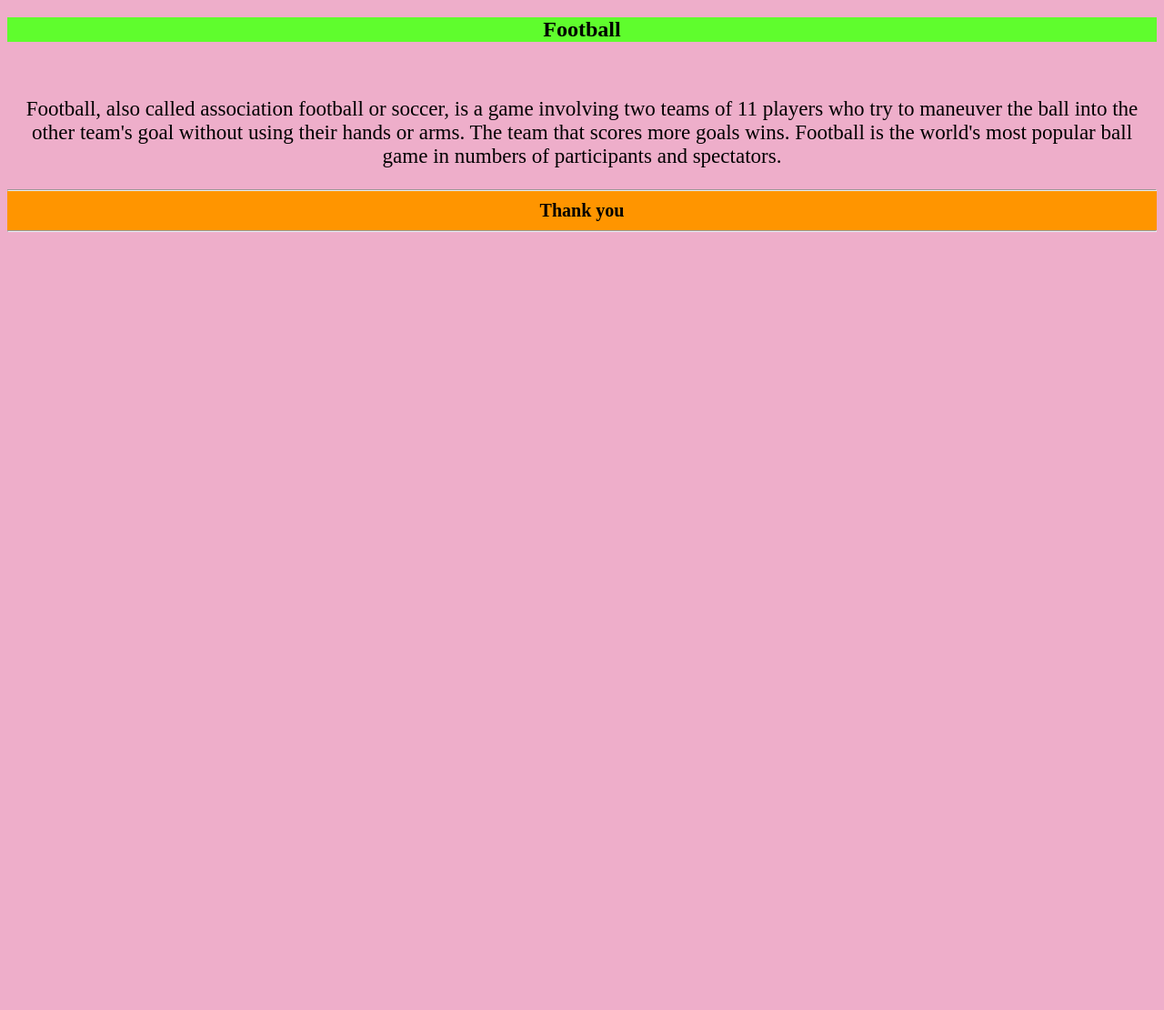
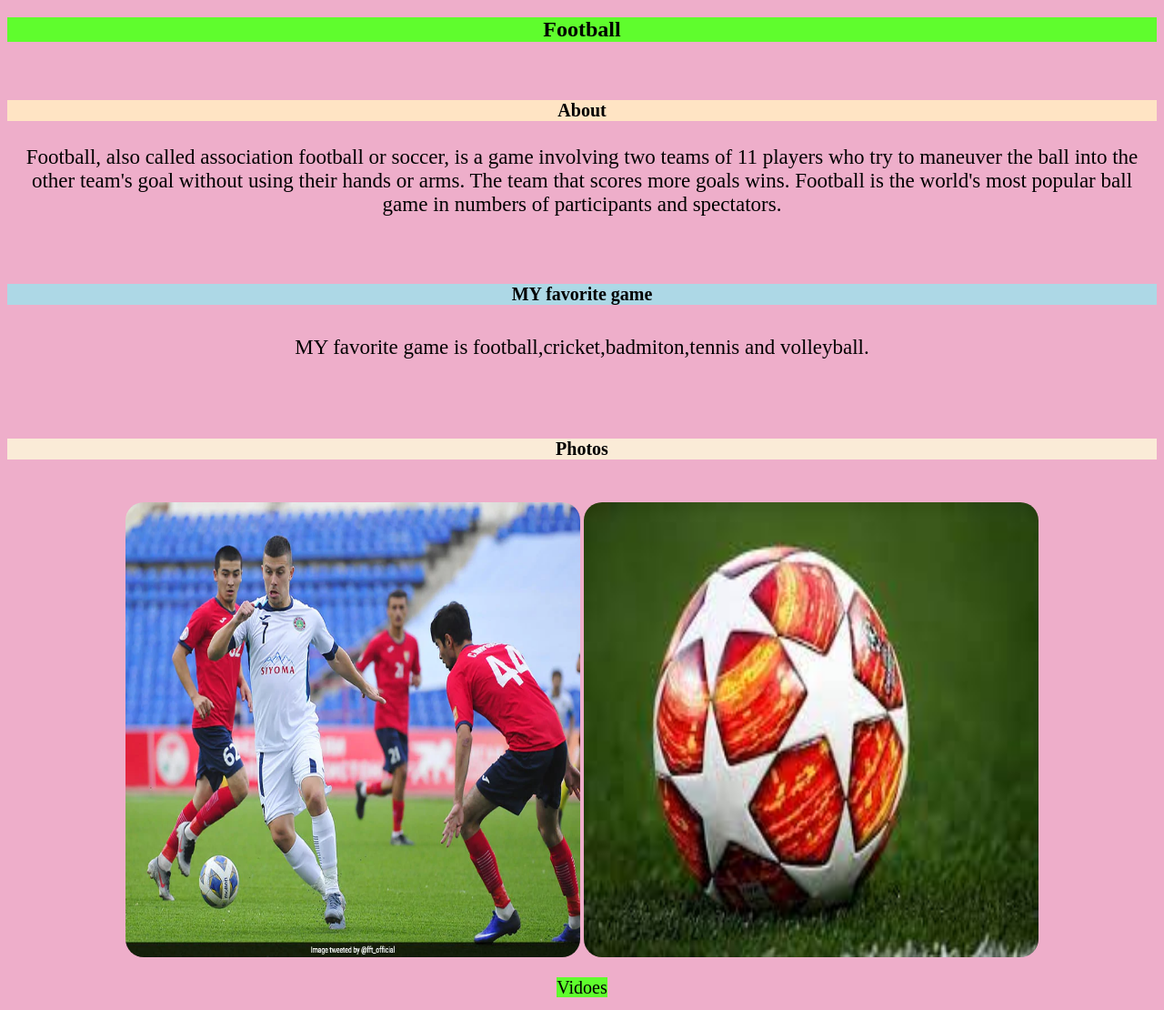
Before and after one commit to Orson2520/My-Website, a plain HTML site: page Index.html in a window 1280 px wide. Shown: the part 569-1679 px from the top of the page at 91% size. Before the commit the page ends 844 px from the top, so only its background shows below. Drawn offline with Linux system fonts and the light colour scheme.

Commit message:
Add files via upload

```diff
--- a/Index.html
+++ b/Index.html
@@ -5,19 +5,33 @@
 <ul class="menu">
         <li class="links"> About</li>
         <li class="links"> MY favorite game </li>
-        <li class="links">My work </li>
-        <li class="links">Inspiration</li>
-        <li class="links">Contact</li>
+        <li class="links">Photos </li>
+        <li class="links">Vidoes</li>
 
     </ul>
- <img src="gold-and-silver-football-ball.jpg"
+ <img src="gold-and-silver-football-ball.jpg">
 </div>
 <h1>My Hobby is </h1>
 <h2>Football</h2>
 <br>
-<div>
+<h4>About</h4>
 <p>Football, also called association football or soccer, is a game involving two teams of 11 players who try to maneuver the ball into the other team's goal without using their hands or arms. The team that scores more goals wins. Football is the world's most popular ball game in numbers of participants and spectators.</p>
-</div>
+<br>
+<h5>MY favorite game</h5>
+<p>MY favorite game is football,cricket,badmiton,tennis and volleyball.</p>
+<br>
+<h6>Photos</h6>
+<img src="Football%20player.webp">
+<img src="football.jpg">
+<br>
+<br>
+<h7>Vidoes</h7>
+<ul>
+<iframe width="644" height="362" src="https://www.youtube.com/embed/kn5uevla61U" title="YouTube video player" frameborder="0" allow="accelerometer; autoplay; clipboard-write; encrypted-media; gyroscope; picture-in-picture" allowfullscreen></iframe>
+<iframe width="644" height="362" src="https://www.youtube.com/embed/rxslQS6KTS4" title="YouTube video player" frameborder="0" allow="accelerometer; autoplay; clipboard-write; encrypted-media; gyroscope; picture-in-picture" allowfullscreen></iframe>
+<iframe width="644" height="362" src="https://www.youtube.com/embed/kpcryLm1WAk" title="YouTube video player" frameborder="0" allow="accelerometer; autoplay; clipboard-write; encrypted-media; gyroscope; picture-in-picture" allowfullscreen></iframe>
+<iframe width="644" height="362" src="https://www.youtube.com/embed/7Fau-IwbuJc" title="YouTube video player" frameborder="0" allow="accelerometer; autoplay; clipboard-write; encrypted-media; gyroscope; picture-in-picture" allowfullscreen></iframe>
+    </ul>
 <h3><hr>Thank you<hr></h3>
 </body>
 
--- a/Style.css
+++ b/Style.css
@@ -39,3 +39,22 @@ color: chartreuse;
 .links:hover {
 background-color: dodgerblue;
 }
+h4 {
+background-color: bisque;
+font-size: 20;
+}
+h5 {
+background-color: lightblue;
+font-size: 20;
+}
+h6 {
+background-color: antiquewhite;
+font-size: 20;
+}
+h7 {
+background-color: #5ffd2d;
+font-size: 20;
+}
+body:hover {
+background-color: rosybrown;
+}
```
